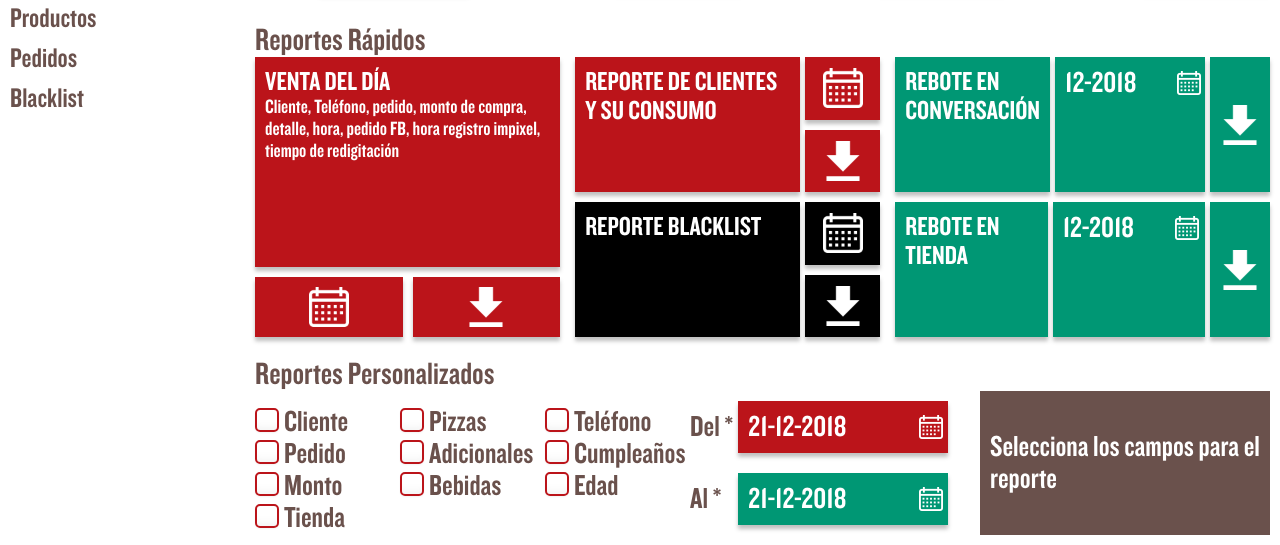
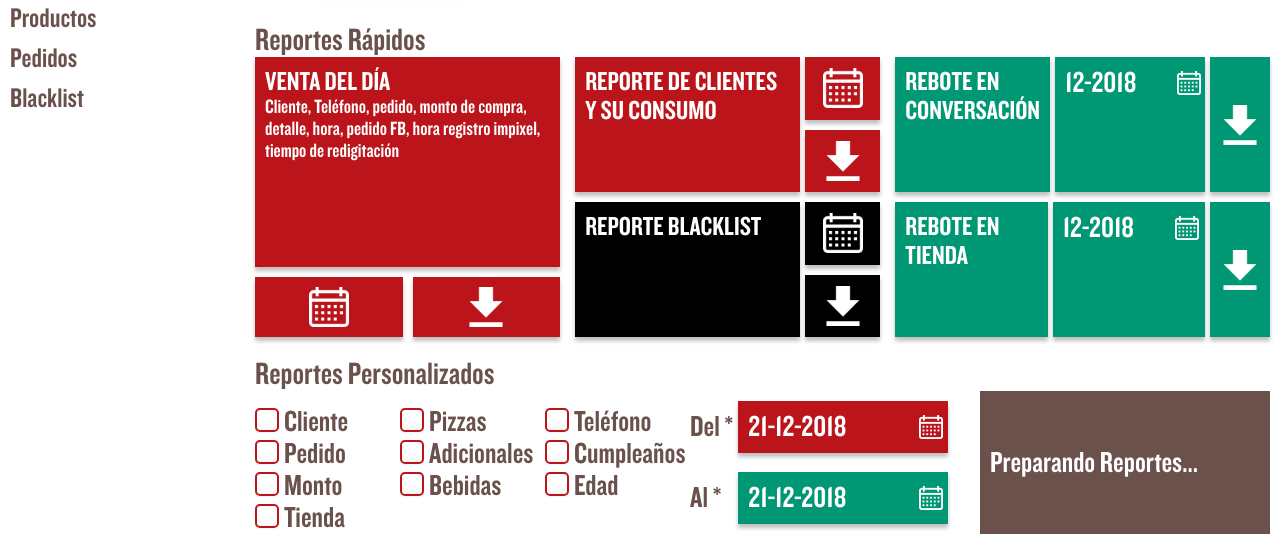
Before and after one commit to carlacentenor/dashboard-sin-mix, a plain HTML site: page index.html in a window 1280 px wide. Shown: the part 285-830 px from the top of the page. Drawn offline with nearby package versions, Linux system fonts and the light colour scheme.

Commit message:
cambiando texto :preparando reportes

```diff
--- a/index.html
+++ b/index.html
@@ -238,7 +238,7 @@
 
                     </div>
                     <div class="box-loading">
-                        <p>Selecciona los campos para el reporte</p>
+                        <p>Preparando Reportes...</p>
                     </div>
                 </div>
             </div>
```
